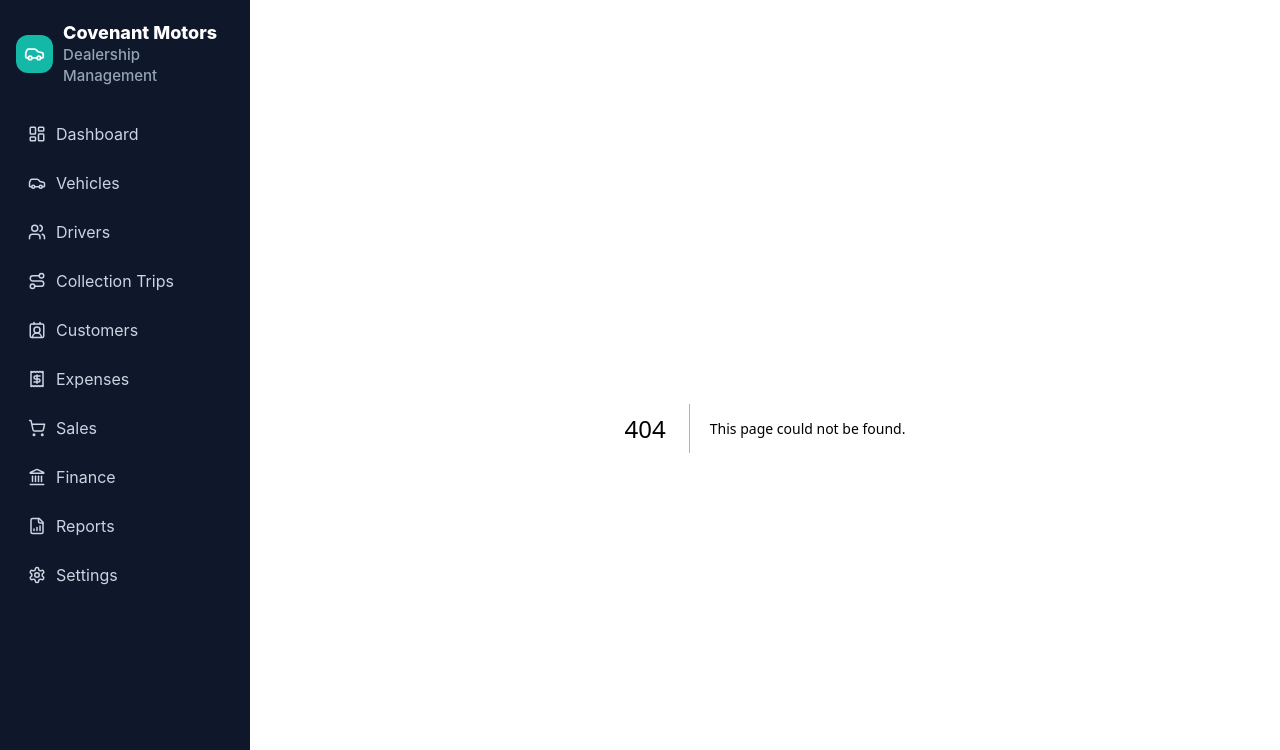
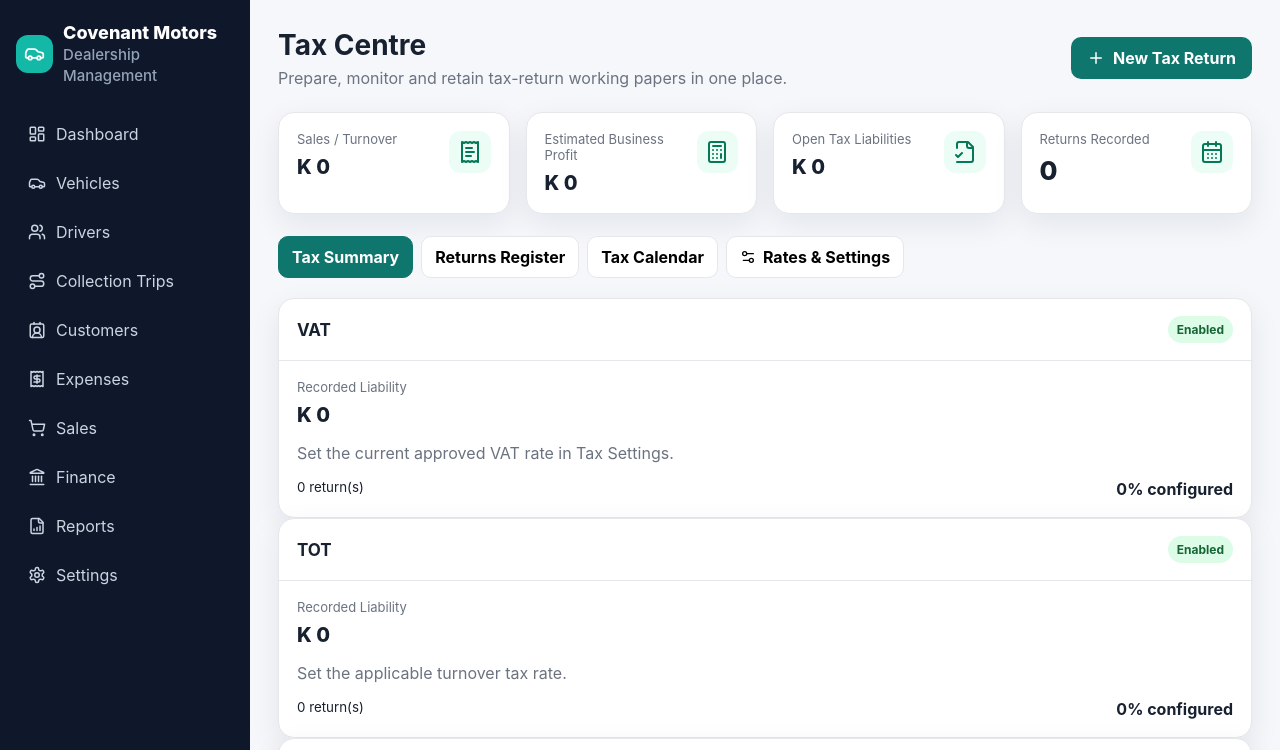
Before and after one commit to UpeLungu/covenant-motors, a Next.js app: page /tax in a window 1280 px wide. Before the commit this address had no page. Shown: the top 750 px of the page. Built offline with nearby package versions, Linux system fonts and the light colour scheme.

Commit message:
Build Tax Centre module

```diff
--- /dev/null
+++ b/app/tax/page.tsx
@@ -0,0 +1,28 @@
+"use client";
+import {FormEvent,useEffect,useMemo,useState} from "react";
+import {CalendarDays,Calculator,FileCheck2,Plus,ReceiptText,Settings2} from "lucide-react";
+import {loadSales} from "@/lib/sales-store";
+import {loadVehicleExpenses} from "@/lib/ledger-store";
+import {loadVehicles} from "@/lib/vehicle-store";
+import {loadTaxReturns,loadTaxSettings,saveTaxReturns,saveTaxSettings,TaxReturn,TaxSetting,TaxType} from "@/lib/tax-store";
+const money=(n:number)=>new Intl.NumberFormat("en-ZM",{style:"currency",currency:"ZMW",maximumFractionDigits:0}).format(n);
+type Tab="summary"|"returns"|"calendar"|"settings";
+const types:TaxType[]=["VAT","TOT","Income Tax","PAYE","NAPSA","NHIMA","Withholding Tax","Customs & Import Duty"];
+export default function TaxPage(){
+ const [settings,setSettings]=useState<TaxSetting[]>([]),[returns,setReturns]=useState<TaxReturn[]>([]),[tab,setTab]=useState<Tab>("summary"),[show,setShow]=useState(false);
+ const [sales,setSales]=useState<ReturnType<typeof loadSales>>([]),[vehicles,setVehicles]=useState<ReturnType<typeof loadVehicles>>([]),[expenses,setExpenses]=useState<ReturnType<typeof loadVehicleExpenses>>([]);
+ useEffect(()=>{setSettings(loadTaxSettings());setReturns(loadTaxReturns());setSales(loadSales());setVehicles(loadVehicles());setExpenses(loadVehicleExpenses())},[]);
+ const figures=useMemo(()=>{const revenue=sales.reduce((s,x)=>s+x.sellingPrice,0),cost=vehicles.filter(v=>v.status==="Sold").reduce((s,v)=>s+v.totalCost,0),expense=expenses.reduce((s,x)=>s+x.amount,0),profit=revenue-cost;return{revenue,cost,expense,profit}},[sales,vehicles,expenses]);
+ const due=returns.filter(r=>r.status!=="Paid").reduce((s,r)=>s+r.taxDue,0);
+ function addReturn(e:FormEvent<HTMLFormElement>){e.preventDefault();const f=new FormData(e.currentTarget),type=String(f.get("type")) as TaxType,taxable=Number(f.get("taxableAmount")),manual=Number(f.get("taxDue"));const rate=settings.find(x=>x.type===type)?.rate||0;const item:TaxReturn={id:crypto.randomUUID(),type,period:String(f.get("period")),taxableAmount:taxable,taxDue:manual||taxable*rate/100,status:String(f.get("status")) as TaxReturn["status"],dueDate:String(f.get("dueDate")),reference:String(f.get("reference")||""),createdAt:new Date().toISOString()};const next=[item,...returns];saveTaxReturns(next);setReturns(next);setShow(false);e.currentTarget.reset()}
+ function updateRate(type:TaxType,rate:number){const next=settings.map(x=>x.type===type?{...x,rate}:x);saveTaxSettings(next);setSettings(next)}
+ return <><div className="topbar"><div className="title"><h1>Tax Centre</h1><p>Prepare, monitor and retain tax-return working papers in one place.</p></div><button className="button" onClick={()=>setShow(!show)}><Plus size={18}/><span>New Tax Return</span></button></div>
+ <div className="cards"><div className="card metric"><div><div className="metric-label">Sales / Turnover</div><div className="metric-value small-money">{money(figures.revenue)}</div></div><div className="metric-icon"><ReceiptText/></div></div><div className="card metric"><div><div className="metric-label">Estimated Business Profit</div><div className="metric-value small-money">{money(figures.profit)}</div></div><div className="metric-icon"><Calculator/></div></div><div className="card metric"><div><div className="metric-label">Open Tax Liabilities</div><div className="metric-value small-money">{money(due)}</div></div><div className="metric-icon"><FileCheck2/></div></div><div className="card metric"><div><div className="metric-label">Returns Recorded</div><div className="metric-value">{returns.length}</div></div><div className="metric-icon"><CalendarDays/></div></div></div>
+ {show&&<form className="form-card section-gap" onSubmit={addReturn}><h2>Create Tax Return Working Paper</h2><div className="form-grid"><div className="field"><label>Tax Type</label><select className="select" name="type">{types.map(x=><option key={x}>{x}</option>)}</select></div><div className="field"><label>Period</label><input className="input" name="period" placeholder="e.g. August 2026" required/></div><div className="field"><label>Taxable Amount</label><input className="input" type="number" min="0" step="0.01" name="taxableAmount" required/></div><div className="field"><label>Tax Due (optional override)</label><input className="input" type="number" min="0" step="0.01" name="taxDue"/></div><div className="field"><label>Due Date</label><input className="input" type="date" name="dueDate" required/></div><div className="field"><label>Status</label><select className="select" name="status"><option>Draft</option><option>Ready</option><option>Submitted</option><option>Paid</option></select></div><div className="field full"><label>Submission / Payment Reference</label><input className="input" name="reference"/></div></div><div className="actions"><button type="button" className="button secondary" onClick={()=>setShow(false)}>Cancel</button><button className="button">Save Return</button></div></form>}
+ <div className="deal-tabs"><button className={tab==="summary"?"active":""} onClick={()=>setTab("summary")}>Tax Summary</button><button className={tab==="returns"?"active":""} onClick={()=>setTab("returns")}>Returns Register</button><button className={tab==="calendar"?"active":""} onClick={()=>setTab("calendar")}>Tax Calendar</button><button className={tab==="settings"?"active":""} onClick={()=>setTab("settings")}><Settings2 size={16}/>Rates & Settings</button></div>
+ {tab==="summary"&&<div className="tax-grid">{types.map(type=>{const setting=settings.find(x=>x.type===type),items=returns.filter(r=>r.type===type),tax=items.reduce((s,r)=>s+r.taxDue,0);return <div className="panel tax-card" key={type}><div className="panel-head"><h2>{type}</h2><span className={`badge ${setting?.enabled?"available":"awaiting"}`}>{setting?.enabled?"Enabled":"Not configured"}</span></div><div className="panel-body"><div className="metric-label">Recorded Liability</div><div className="metric-value small-money">{money(tax)}</div><p className="muted">{setting?.notes}</p><div className="row-between"><small>{items.length} return(s)</small><b>{setting?.rate||0}% configured</b></div></div></div>})}</div>}
+ {tab==="returns"&&<section className="panel"><div className="panel-head"><h2>Tax Returns Register</h2></div><div className="table-wrap"><table><thead><tr><th>Tax</th><th>Period</th><th>Taxable Amount</th><th>Tax Due</th><th>Due Date</th><th>Status</th><th>Reference</th></tr></thead><tbody>{returns.map(r=><tr key={r.id}><td><b>{r.type}</b></td><td>{r.period}</td><td>{money(r.taxableAmount)}</td><td>{money(r.taxDue)}</td><td>{r.dueDate}</td><td><span className={`badge ${r.status==="Paid"?"available":r.status==="Submitted"?"transit":"awaiting"}`}>{r.status}</span></td><td>{r.reference||"—"}</td></tr>)}</tbody></table>{!returns.length&&<div className="empty">No tax returns recorded yet.</div>}</div></section>}
+ {tab==="calendar"&&<section className="panel"><div className="panel-head"><h2>Tax Calendar</h2></div><div className="attention-list">{[...returns].sort((a,b)=>a.dueDate.localeCompare(b.dueDate)).map(r=><div className="tax-calendar-row" key={r.id}><div className="attention-icon"><CalendarDays size={18}/></div><div><b>{r.type} · {r.period}</b><small>Due {r.dueDate} · {money(r.taxDue)}</small></div><span className={`badge ${r.status==="Paid"?"available":"awaiting"}`}>{r.status}</span></div>)}{!returns.length&&<div className="empty">Add a return to begin the compliance calendar.</div>}</div></section>}
+ {tab==="settings"&&<section className="panel"><div className="panel-head"><h2>Configurable Tax Rates</h2></div><div className="table-wrap"><table><thead><tr><th>Tax Type</th><th>Rate %</th><th>Usage Note</th></tr></thead><tbody>{settings.map(s=><tr key={s.type}><td><b>{s.type}</b></td><td><input className="input tax-rate" type="number" min="0" step="0.01" value={s.rate} onChange={e=>updateRate(s.type,Number(e.target.value))}/></td><td>{s.notes}</td></tr>)}</tbody></table></div><div className="panel-body muted tiny">Rates are deliberately configurable. Confirm applicable legislation and taxpayer status before finalising any return.</div></section>}
+ </>;
+}
```
